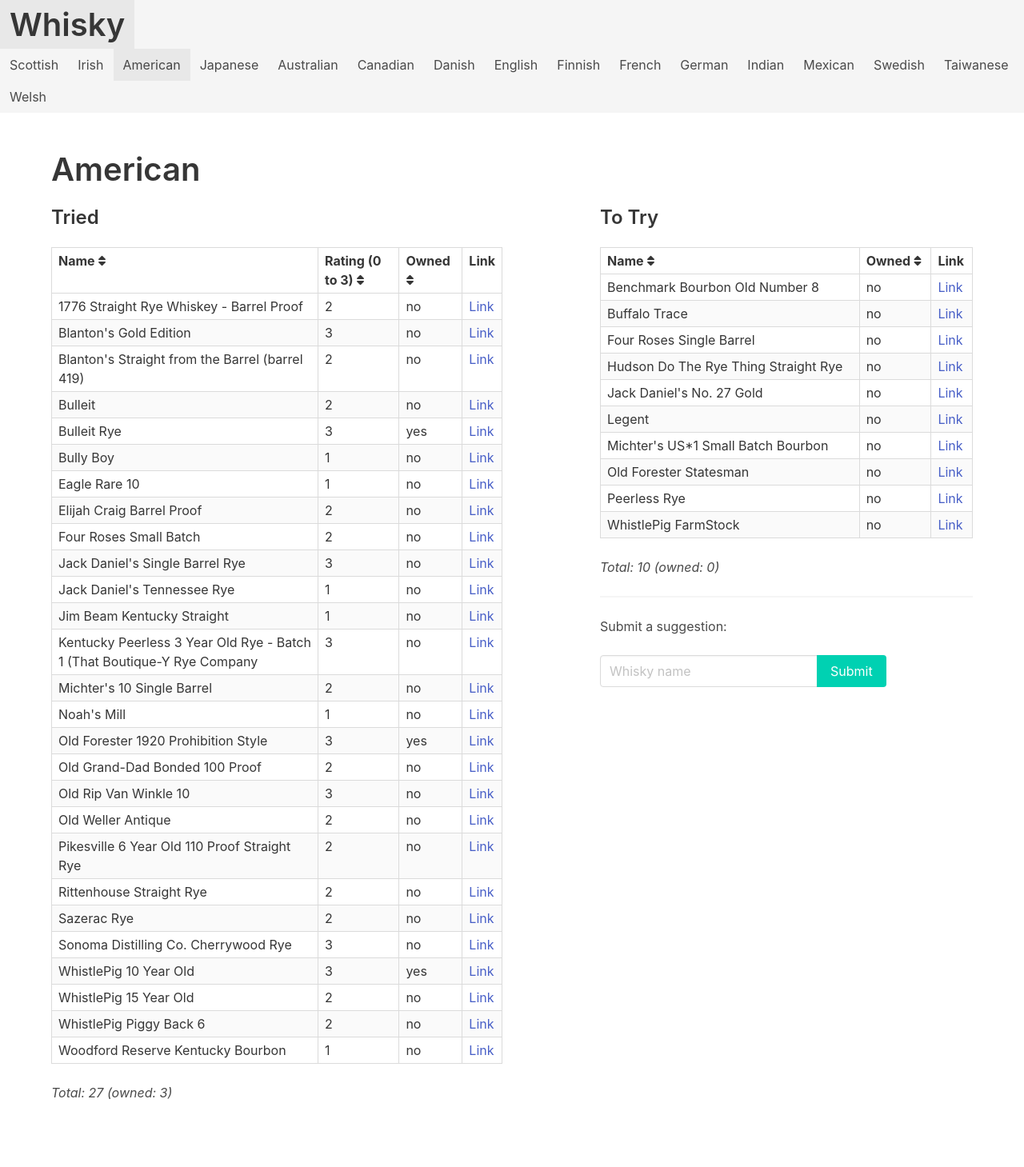
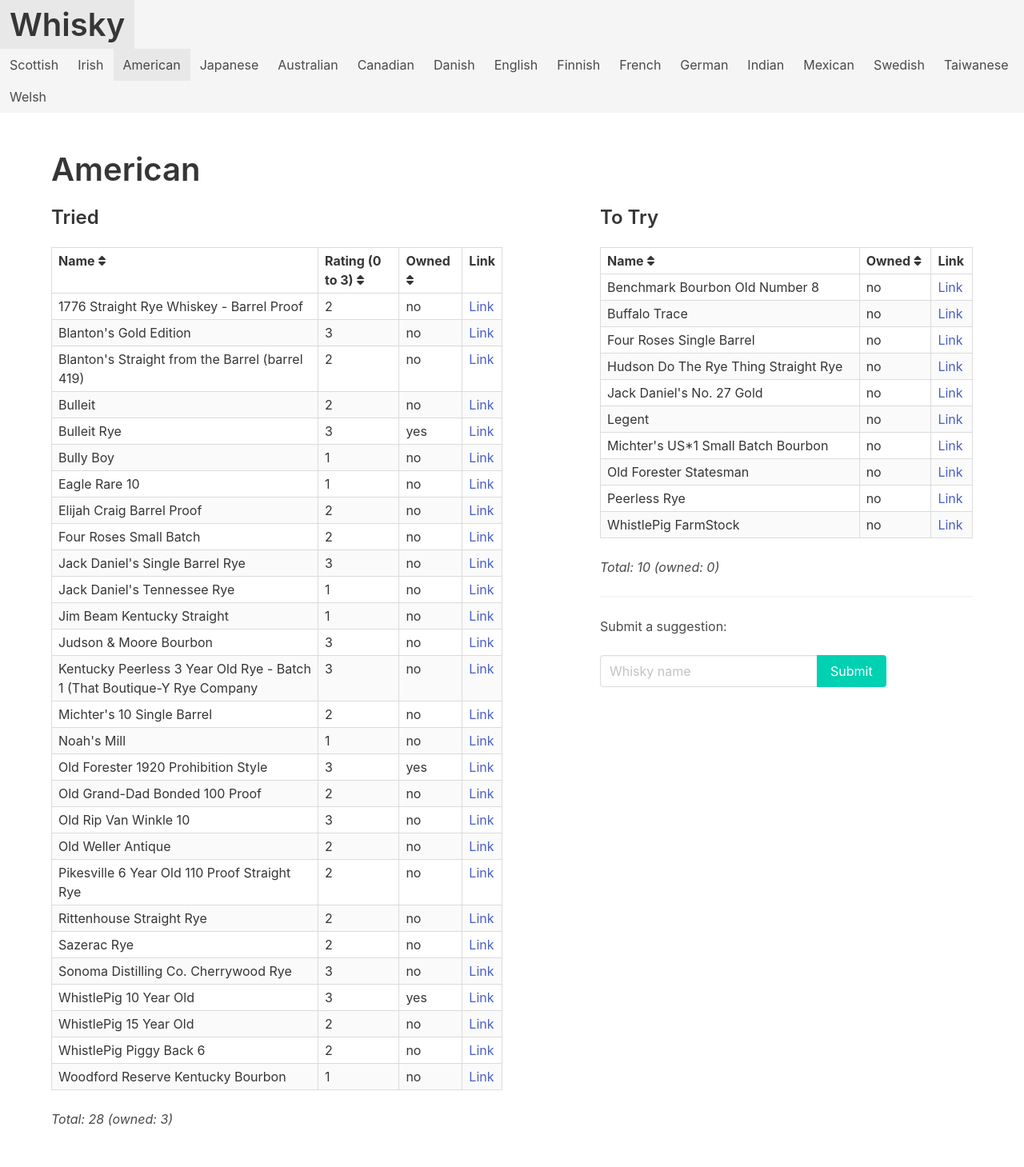
Before and after one commit to grega/whisky, a Jekyll site: the page built from american.html, in a window 1280 px wide. Shown: the whole page at 80% size. Built offline with Jekyll 4.4.1, drawn with Linux system fonts in a browser that asks for light colours; nearby versions of some CDN libraries; before the commit the page ends 1426 px from its top, so only the background shows below that.

Commit message:
Add Judson & Moore bourbon

```diff
--- a/_data/american/tried.yml
+++ b/_data/american/tried.yml
@@ -81,3 +81,6 @@
 
 - name: Old Rip Van Winkle 10
   rating: 3
+
+- name: Judson & Moore Bourbon
+  rating: 3
```
